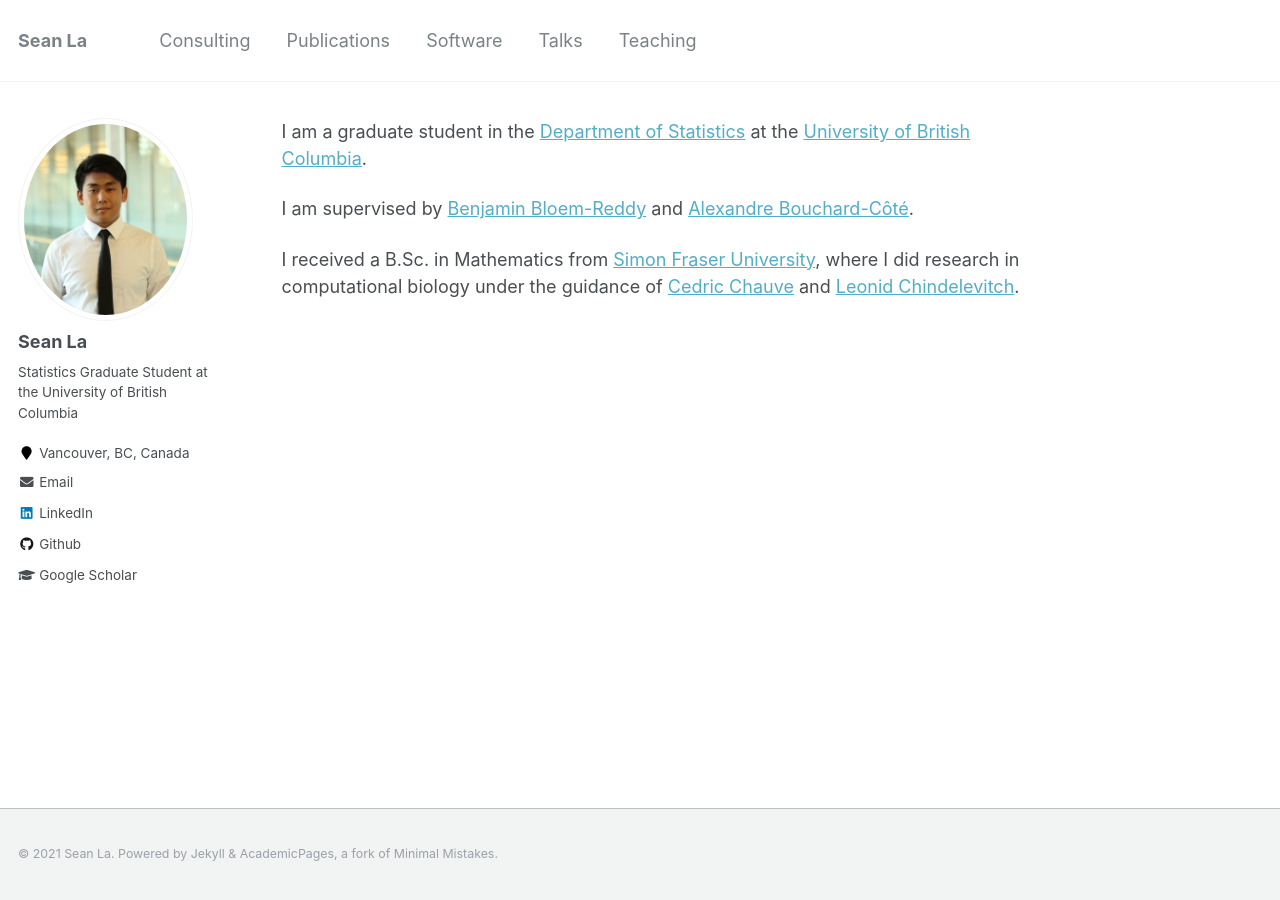
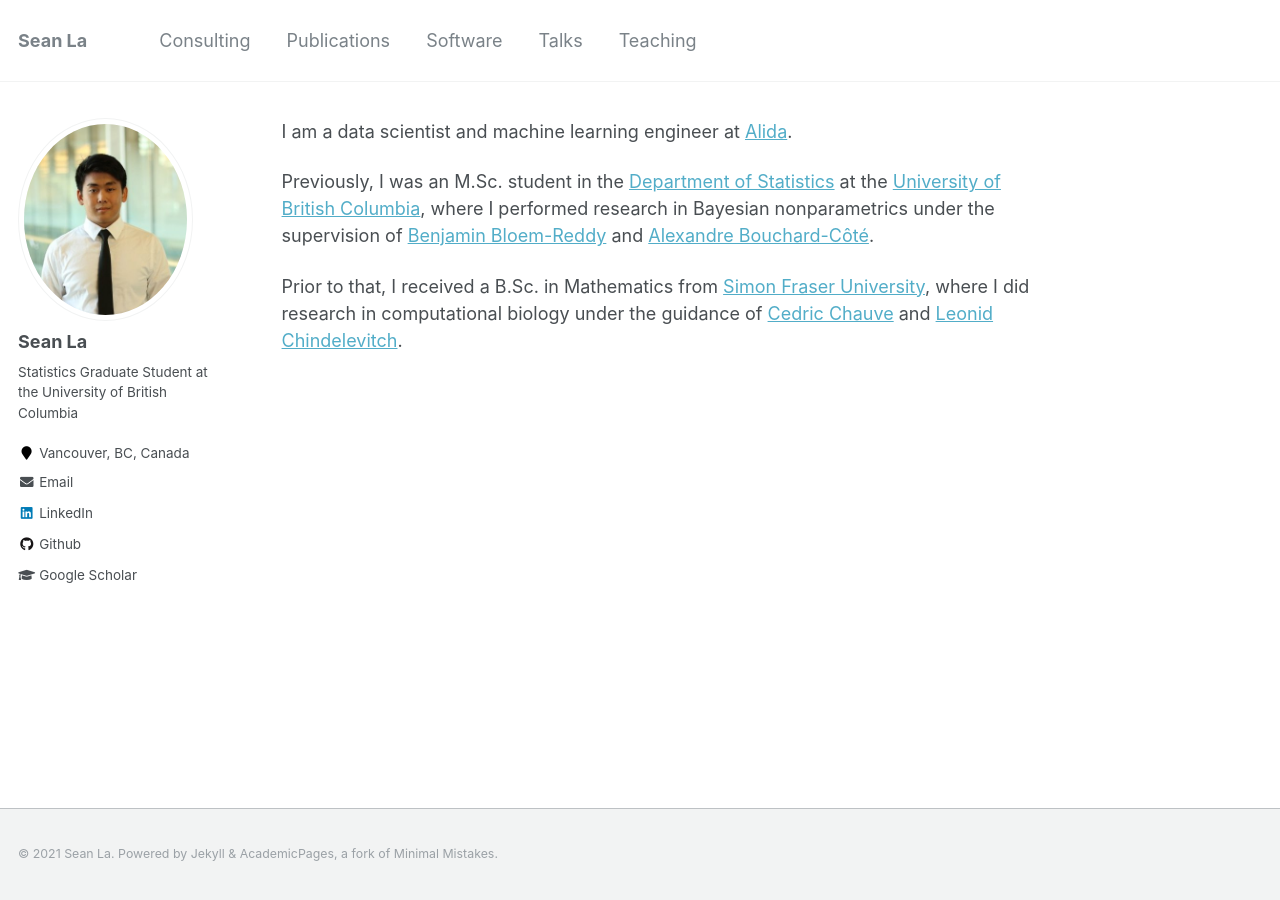
Before and after one commit to sean-la/theseanla.github.io, a Jekyll site: the page built from _pages/about.md, in a window 1280 px wide. Built offline with Jekyll 4.4.1, drawn with Linux system fonts in a browser that asks for light colours.

Commit message:
Update about.md

```diff
--- a/_pages/about.md
+++ b/_pages/about.md
@@ -6,8 +6,8 @@ redirect_from:
   - /about.html
 ---
 
-I am a graduate student in the [Department of Statistics](https://www.stat.ubc.ca/) at the [University of British Columbia](https://www.ubc.ca/).
+I am a data scientist and machine learning engineer at [Alida](https://www.alida.com).
 
-I am supervised by [Benjamin Bloem-Reddy](https://www.stat.ubc.ca/~benbr/) and [Alexandre Bouchard-C&ocirc;t&eacute;](https://www.stat.ubc.ca/~bouchard/index.html).
+Previously, I was an M.Sc. student in the [Department of Statistics](https://www.stat.ubc.ca/) at the [University of British Columbia](https://www.ubc.ca/), where I performed research in Bayesian nonparametrics under the supervision of [Benjamin Bloem-Reddy](https://www.stat.ubc.ca/~benbr/) and [Alexandre Bouchard-C&ocirc;t&eacute;](https://www.stat.ubc.ca/~bouchard/index.html).
 
-I received a B.Sc. in Mathematics from [Simon Fraser University](https://www.sfu.ca/), where I did research in computational biology under the guidance of [Cedric Chauve](https://cchauve.github.io/) and [Leonid Chindelevitch](http://www.imperial.ac.uk/people/l.chindelevitch).
+Prior to that, I received a B.Sc. in Mathematics from [Simon Fraser University](https://www.sfu.ca/), where I did research in computational biology under the guidance of [Cedric Chauve](https://cchauve.github.io/) and [Leonid Chindelevitch](http://www.imperial.ac.uk/people/l.chindelevitch).
```
